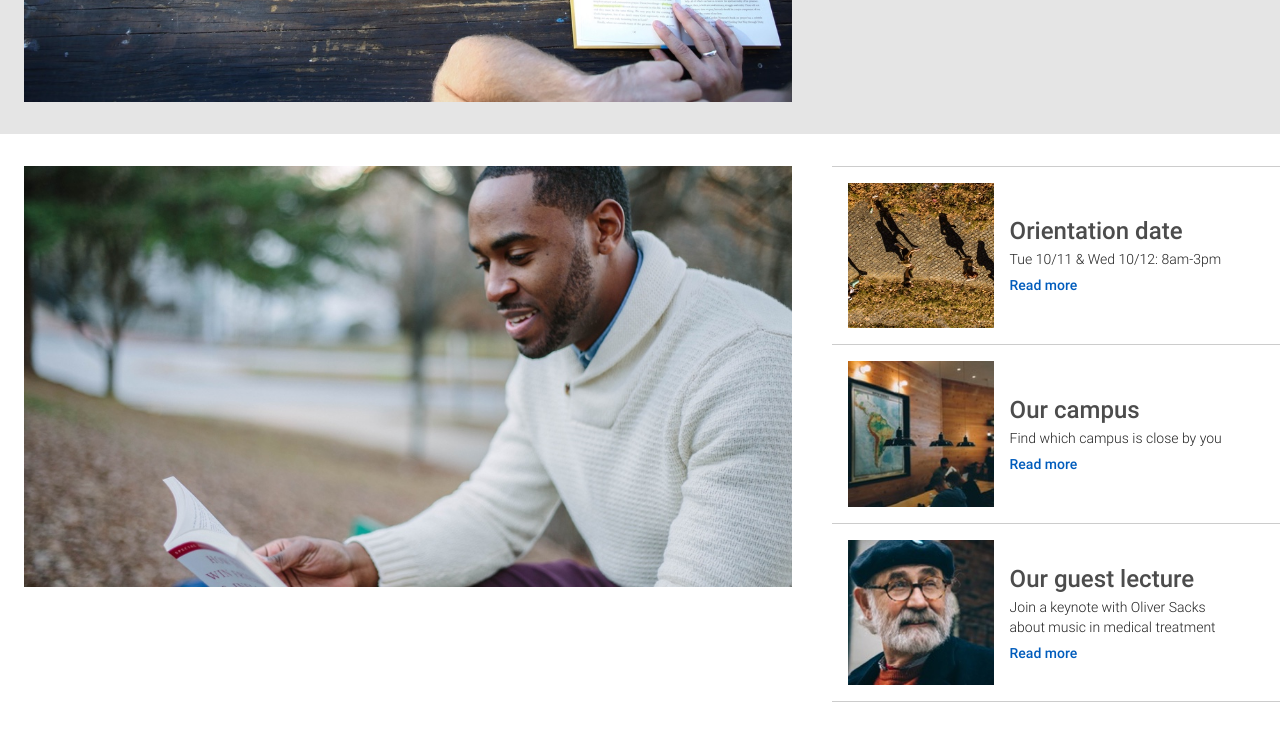
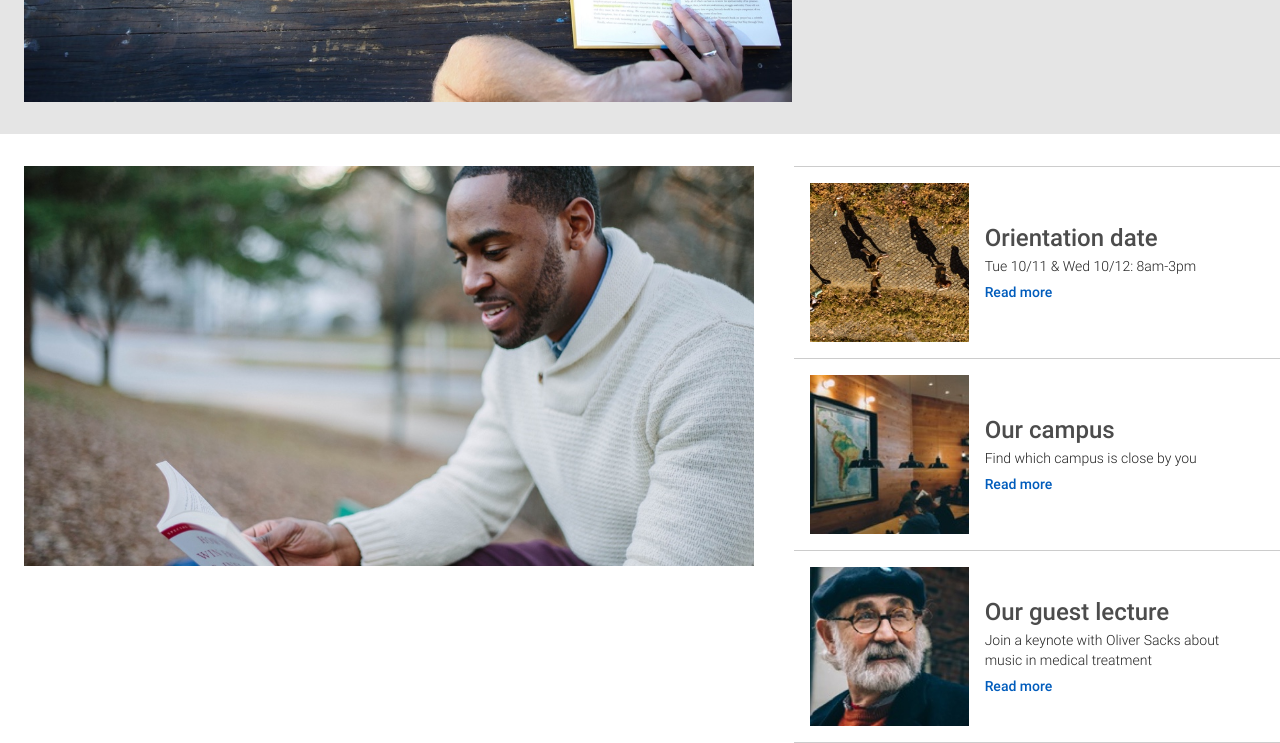
Before and after one commit to W1773m/colmaracademy, a plain HTML site: page index.html in a window 1280 px wide. Shown: the part 562-1305 px from the top of the page. Before the commit the page ends 1264 px from the top, so only its background shows below. Drawn offline with Linux system fonts and the light colour scheme; a web font is replaced by a local one.

Commit message:
Tweede image in aparte div, eerste nog fixen

```diff
--- a/Resources/css/style.css
+++ b/Resources/css/style.css
@@ -182,6 +182,17 @@ nav {
     width: 100%;
 }
 
+.info-left {
+    display: flex;
+    flex-direction: column;
+    width: 60%;
+    padding: 32px 24px;
+}
+
+.info-left img {
+    width: 100%;
+}
+
 .blogs {
     display: flex;
     flex-direction: column;
--- a/index.html
+++ b/index.html
@@ -33,7 +33,9 @@
         <!-- Information -->
 
         <section id="information">
-            <img class="supportimg" src="Resources/images/information-main.jpg" alt="information" />
+            <div class="info-left">
+                <img src="Resources/images/information-main.jpg" alt="information" />
+            </div>
             <div class="blogs">
                 <div class="blogitem">
                     <img src="Resources/images/information-orientation.jpg" alt="orientation" />
```
